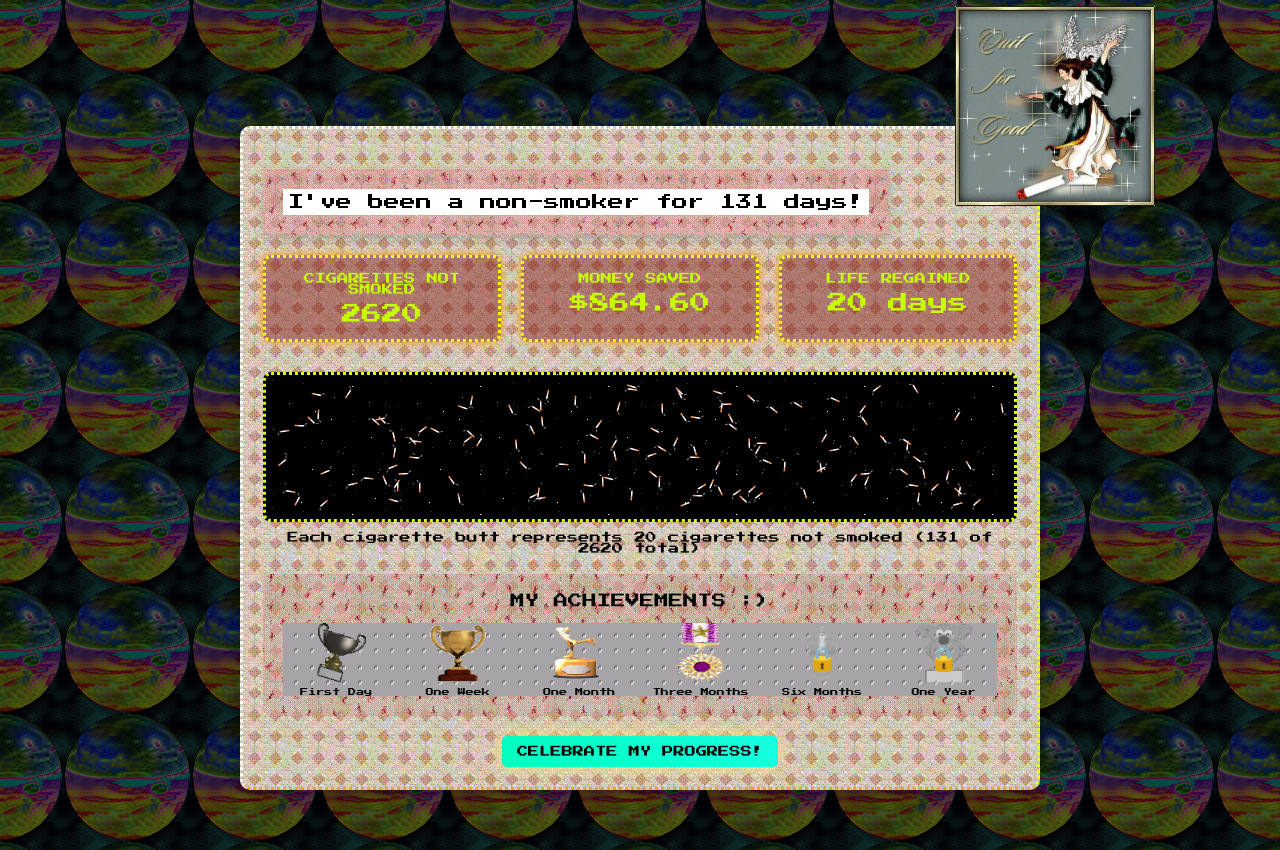
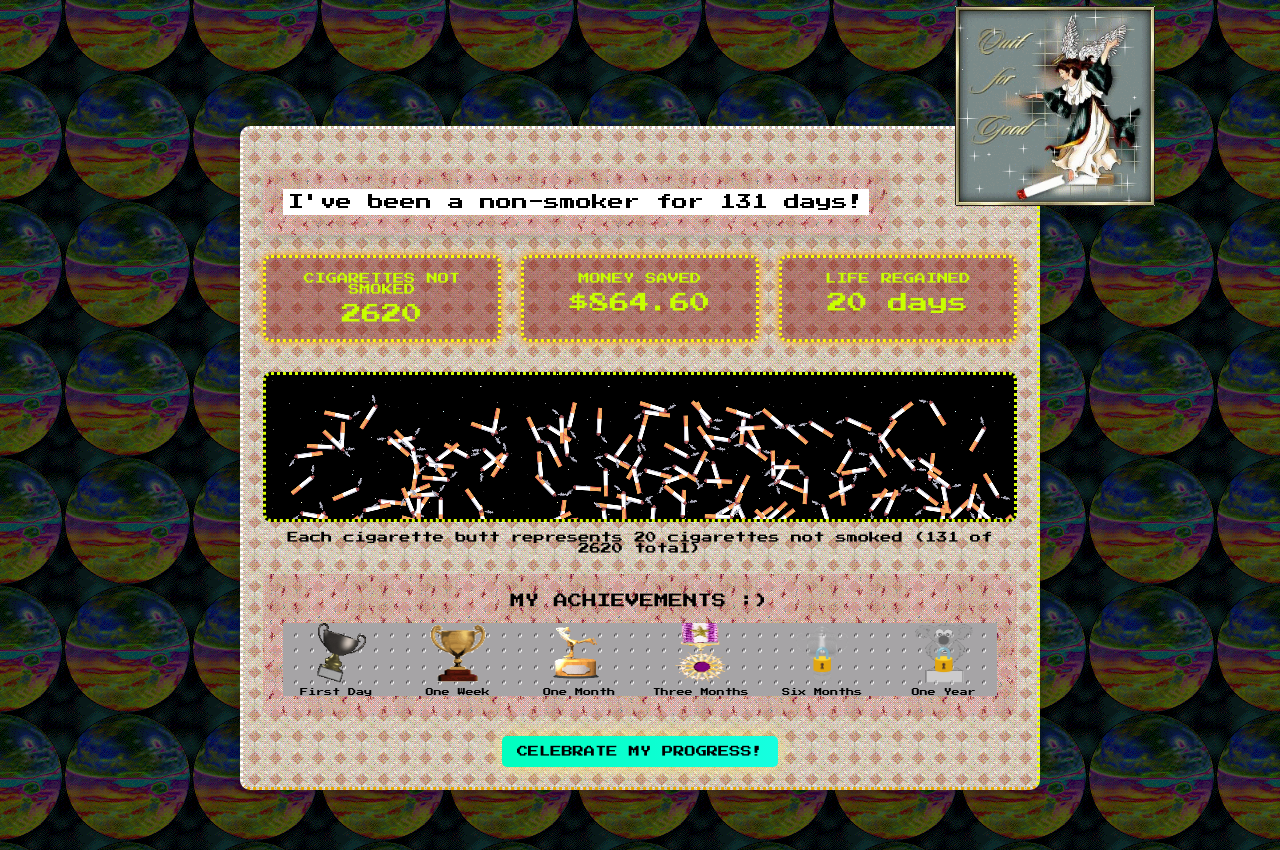
Before and after one commit to isiksalan/my_website, a plain HTML site: page quit.html in a window 1280 px wide. Shown: the part 64-914 px from the top of the page. Drawn offline with Linux system fonts and the light colour scheme.

Commit message:
larger butts in quit page

```diff
--- a/quit.html
+++ b/quit.html
@@ -300,7 +300,7 @@
 
     .cig-butt {
         position: absolute;
-        width: 25px;
+        width: 70px;
         height: auto;
         z-index: 5;
     }
@@ -557,7 +557,7 @@
                 const scalingFactor = 20; // Show 1 butt per 20 cigarettes
 
                 // Calculate how many to show, with a reasonable maximum to prevent performance issues
-                const maxCigsToShow = 150; // Cap to prevent overwhelming the page
+                const maxCigsToShow = 250; // Cap to prevent overwhelming the page
                 const cigsToShow = Math.min(Math.ceil(cigarettesNotSmoked / scalingFactor), maxCigsToShow);
 
                 // Update the label to explain the visualization
```
